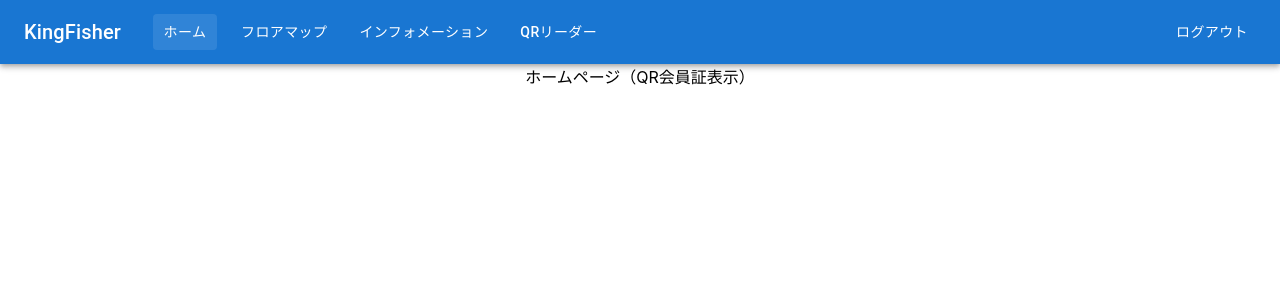
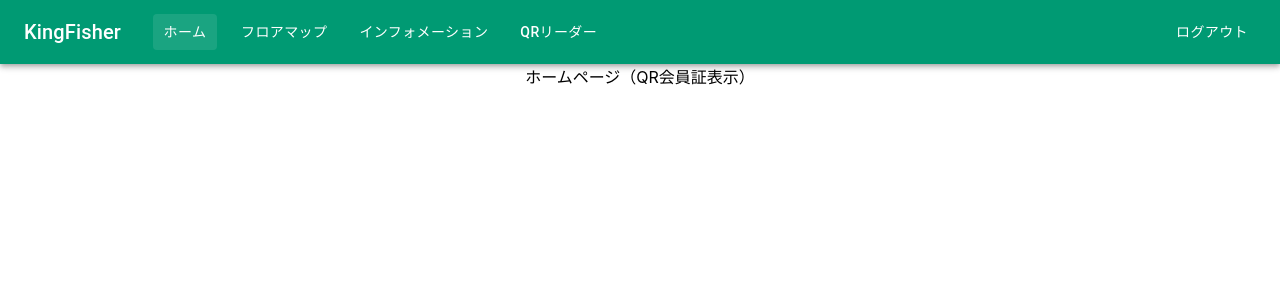
Before and after one commit to yuto1127/KingFisher, a React (Create React App) app in the folder APP/src/frontend/: page / in a window 1280 px wide. Shown: the top 300 px of the page. Built offline with nearby package versions, Linux system fonts and the light colour scheme.

Commit message:
ヘッダーの色変更

```diff
--- a/APP/src/frontend/src/components/Header.tsx
+++ b/APP/src/frontend/src/components/Header.tsx
@@ -31,7 +31,7 @@ const Header: React.FC<HeaderProps> = ({ role }) => {
   };
 
   return (
-    <AppBar position="static">
+    <AppBar position="static" sx={{ backgroundColor: '#009a73' }}>
       <Toolbar>
         <Typography variant="h6" component="div" sx={{ flexGrow: 0, mr: 4 }}>
           KingFisher
```
